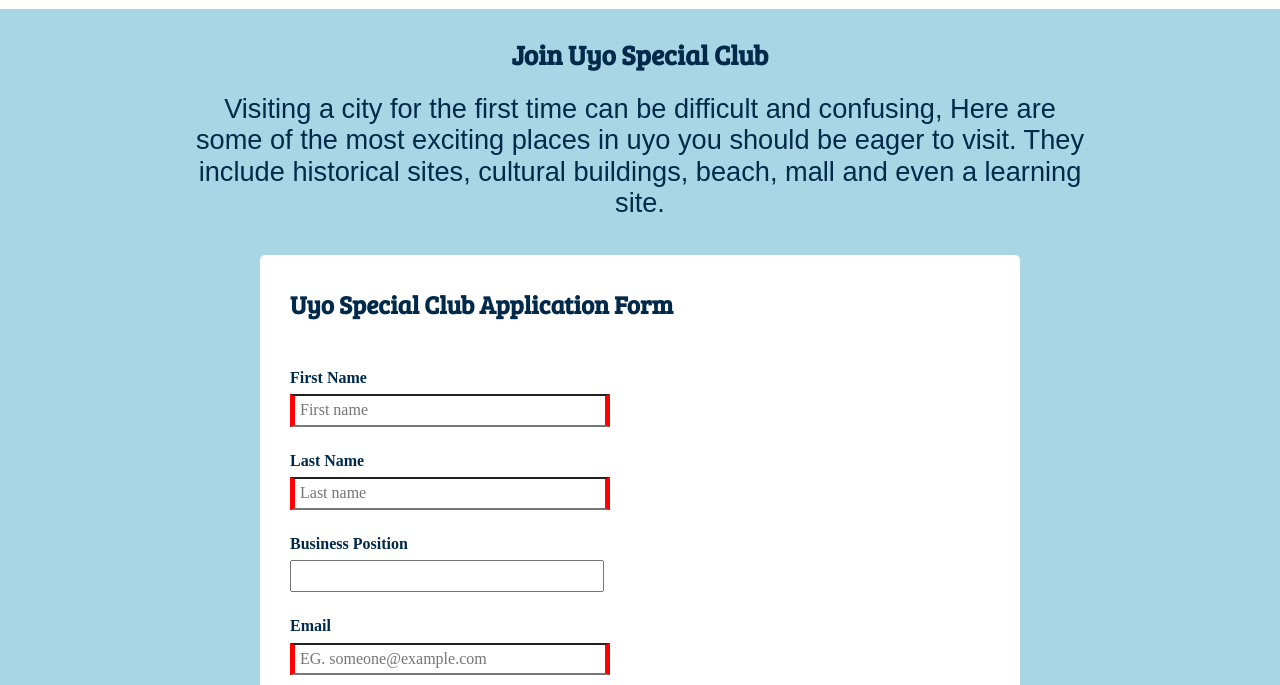
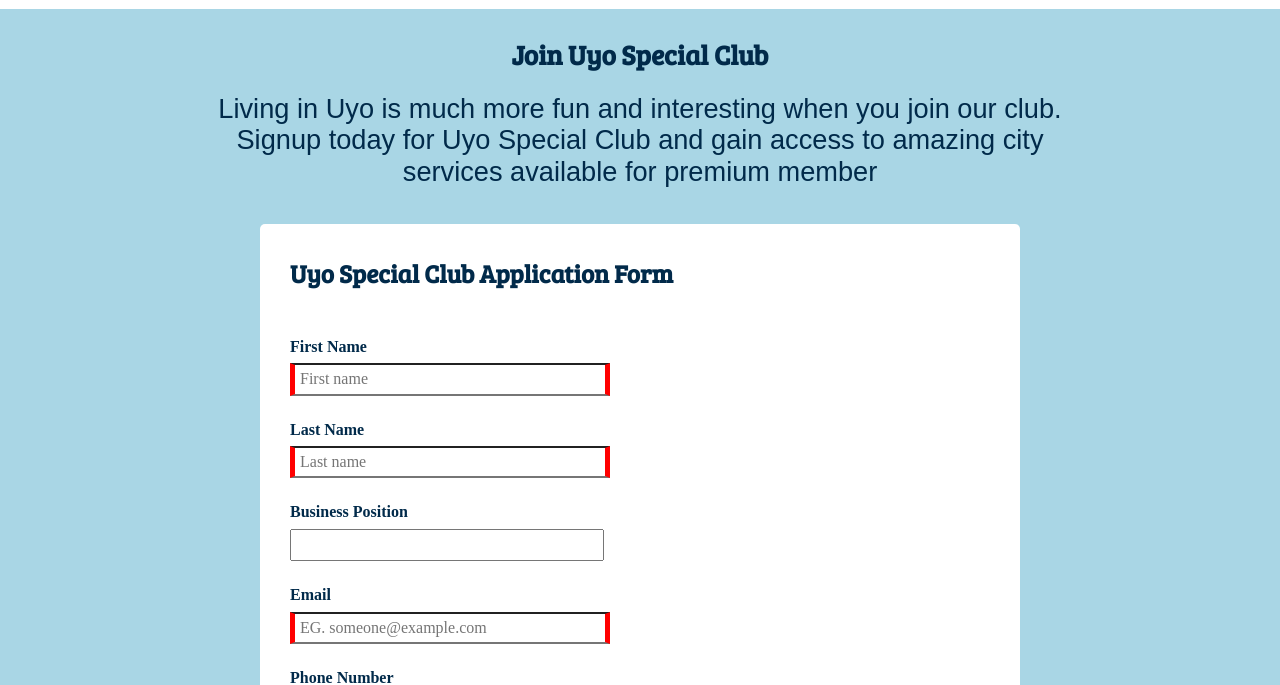
Before and after one commit to MarcusBYUI/Course-Home-Page, a plain HTML site: page chamber/join.html in a window 1280 px wide. Shown: the part 136-821 px from the top of the page. Drawn offline with Linux system fonts and the light colour scheme; a web font is replaced by a local one.

Commit message:
updated join page text

```diff
--- a/chamber/join.html
+++ b/chamber/join.html
@@ -51,7 +51,7 @@
     <main id="discovermain">
         <div class="top">
             <h2>Join Uyo Special Club</h2>
-            <p>Visiting a city for the first time can be difficult and confusing, Here are some of the most exciting places in uyo you should be eager to visit. They include historical sites, cultural buildings, beach, mall and even a learning site.</p>
+            <p>Living in Uyo is much more fun and interesting when you join our club. Signup today for Uyo Special Club and gain access to amazing city services available for premium member</p>
         </div>
 
 
```
